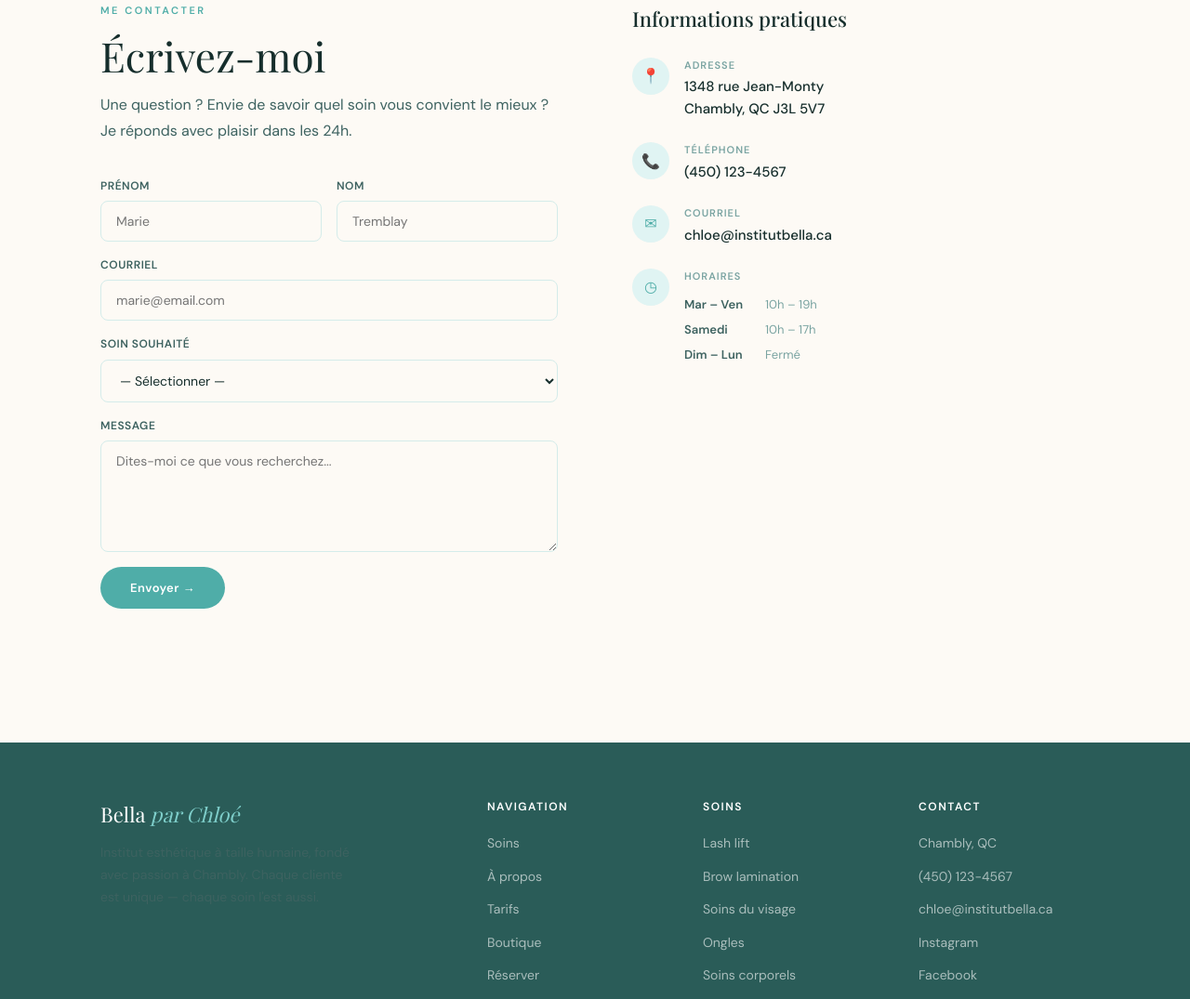
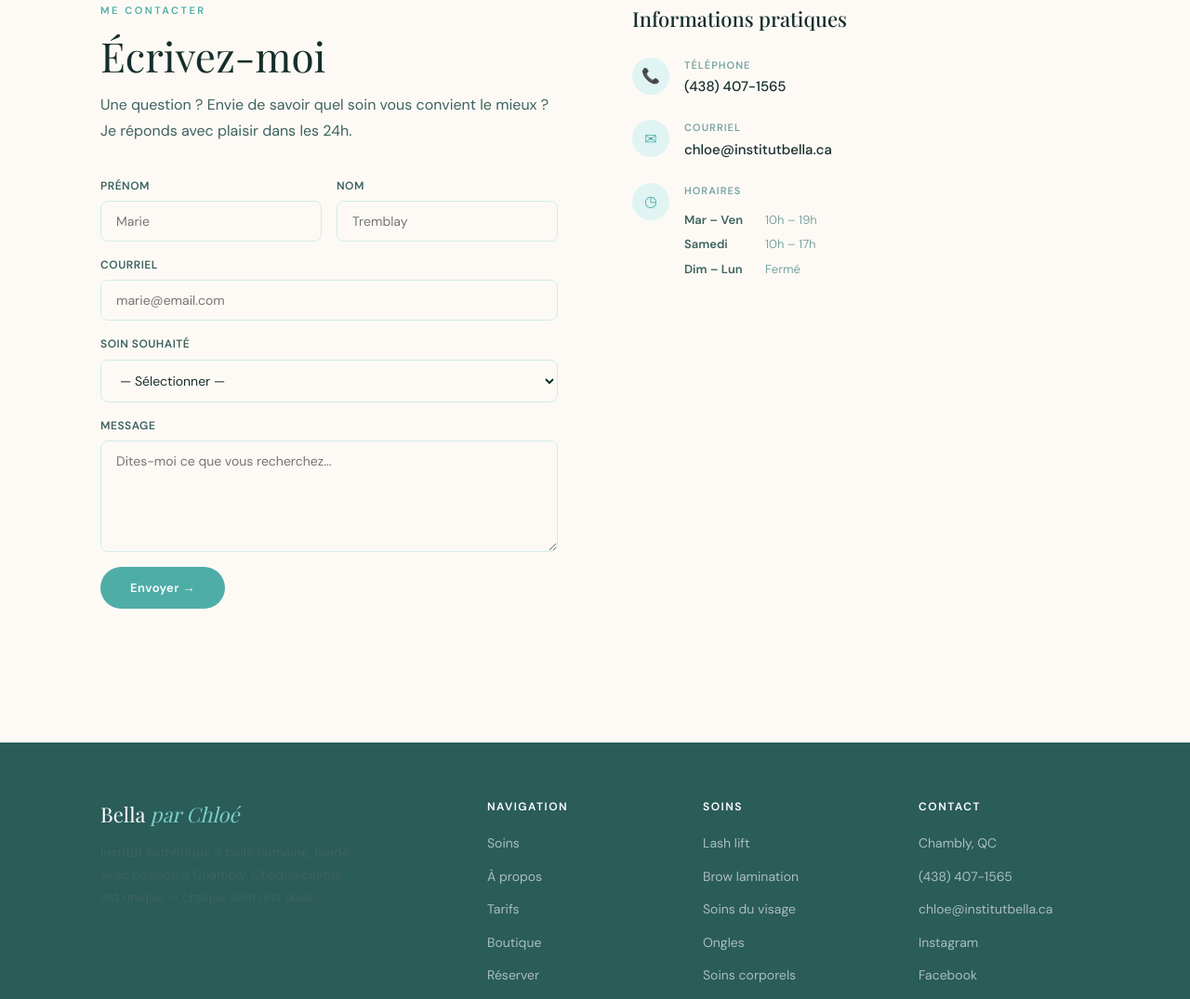
Before and after one commit to chrisribe/institu-bella-mocks, a plain HTML site: page index.html in a window 1280 px wide. Shown: the part 7627-8702 px from the top of the page at 93% size. Drawn offline with nearby package versions, Linux system fonts and the light colour scheme; no server answers; a web font is replaced by a local one.

Commit message:
Remove home street address from contact section; restore phone icon

```diff
--- a/index.html
+++ b/index.html
@@ -1108,17 +1108,10 @@
         <div class="contact-info">
           <h3>Informations pratiques</h3>
           <div class="info-item">
-            <div class="info-icon">📍</div>
-            <div>
-              <div class="info-label">Adresse</div>
-              <div class="info-value">1348 rue Jean-Monty<br>Chambly, QC J3L 5V7</div>
-            </div>
-          </div>
-          <div class="info-item">
             <div class="info-icon">📞</div>
             <div>
               <div class="info-label">Téléphone</div>
-              <div class="info-value">(450) 123-4567</div>
+              <div class="info-value">(438) 407-1565</div>
             </div>
           </div>
           <div class="info-item">
@@ -1176,7 +1169,7 @@
           <h5>Contact</h5>
           <ul class="footer-links">
             <li><a href="#">Chambly, QC</a></li>
-            <li><a href="tel:4501234567">(450) 123-4567</a></li>
+            <li><a href="tel:4384071565">(438) 407-1565</a></li>
             <li><a href="mailto:chloe@institutbella.ca">chloe@institutbella.ca</a></li>
             <li><a href="#">Instagram</a></li>
             <li><a href="#">Facebook</a></li>
```
